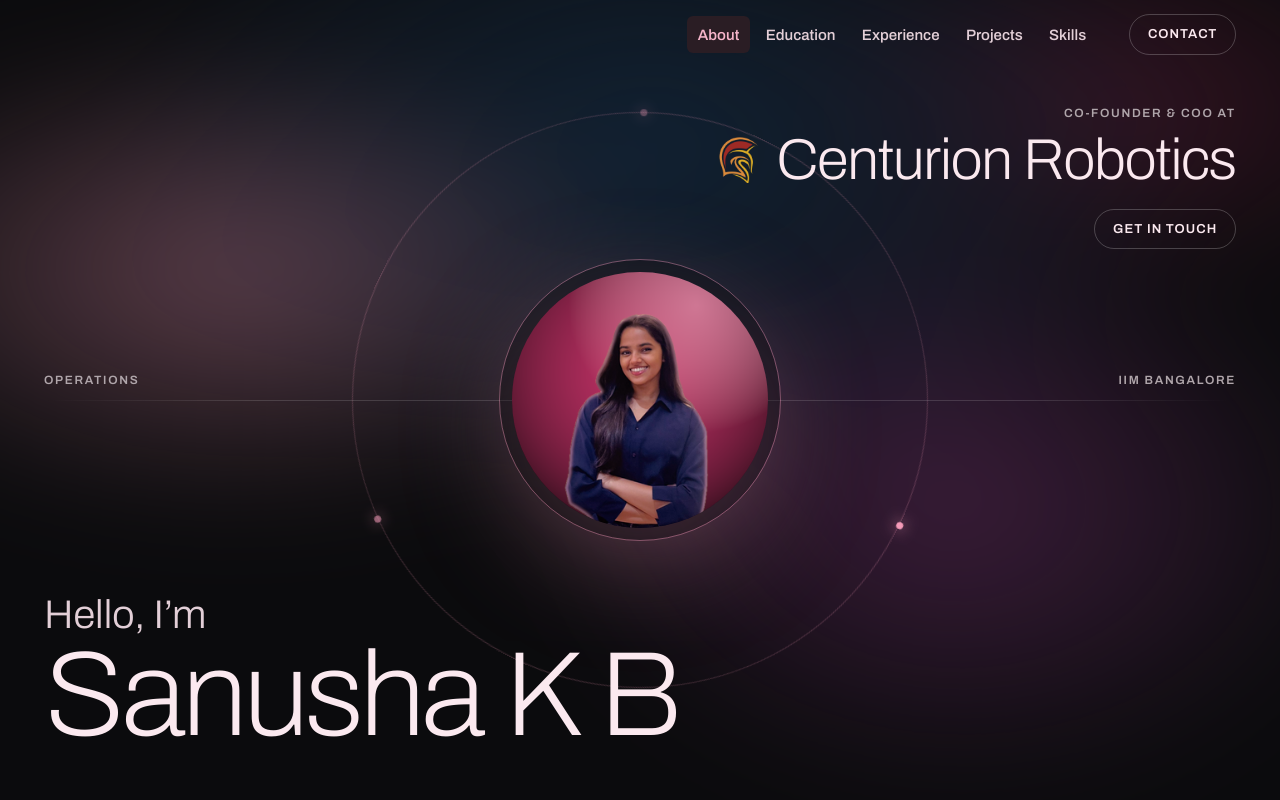
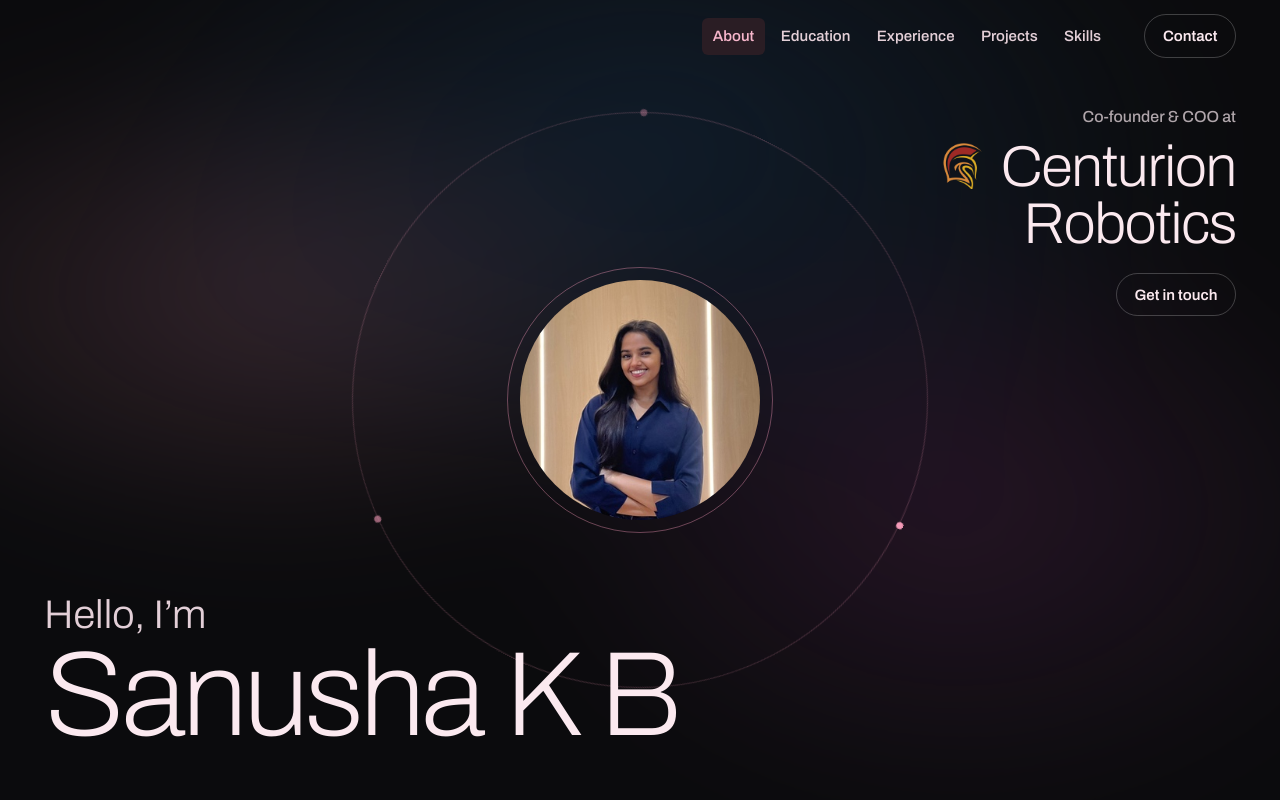
Before and after one commit to sammymaiti/sanusha-resume, a plain HTML site: page index.html in a window 1280 px wide. Shown: the top 800 px of the page. Drawn offline with Linux system fonts and the light colour scheme.

Commit message:
Restore original photo; remove filler labels, glows and shouting caps; keep hero parts clear at every size

```diff
--- a/index.html
+++ b/index.html
@@ -8,7 +8,7 @@
   <link rel="preconnect" href="https://fonts.googleapis.com">
   <link rel="preconnect" href="https://fonts.gstatic.com" crossorigin>
   <link href="https://fonts.googleapis.com/css2?family=Archivo:wdth,wght@62..125,100..800&family=Source+Serif+4:opsz,wght@8..60,400..600&display=swap" rel="stylesheet">
-  <link rel="stylesheet" href="style.css?v=23">
+  <link rel="stylesheet" href="style.css?v=24">
 </head>
 <body>
 
@@ -32,15 +32,12 @@
       <div class="scene">
         <div class="smoke" aria-hidden="true"></div>
         <div class="orbit" aria-hidden="true"><span></span><span></span><span></span></div>
-        <div class="horizon" aria-hidden="true"></div>
         <div class="scene-top">
           <p class="tag">Co-founder &amp; COO at</p>
           <p class="scene-word"><img class="logo-inline" src="images/logos/centurion-robotics.png" alt="" width="256" height="256">Centurion Robotics</p>
           <a class="pill" href="mailto:sanusha1415@gmail.com">Get in touch</a>
         </div>
-        <img src="images/sanusha.png?v=2" alt="Portrait of Sanusha K B" class="scene-photo" width="308" height="337">
-        <p class="scene-side scene-left">Operations</p>
-        <p class="scene-side scene-right">IIM Bangalore</p>
+        <img src="images/sanusha.jpg" alt="Portrait of Sanusha K B" class="scene-photo" width="308" height="337">
         <h1 class="scene-name"><span class="scene-hello">Hello, I&rsquo;m</span> <span class="scene-big">Sanusha&nbsp;K&nbsp;B</span></h1>
       </div>
 
--- a/style.css
+++ b/style.css
@@ -296,11 +296,9 @@ img {
   border-radius: 999px;
   color: var(--ink);
   font-family: var(--font-ui);
-  font-size: 0.8125rem;
+  font-size: 0.9375rem;
   font-weight: 600;
-  letter-spacing: 0.08em;
   text-decoration: none;
-  text-transform: uppercase;
   transition: background-color 200ms var(--ease), color 200ms var(--ease), border-color 200ms var(--ease);
 }
 
@@ -313,6 +311,7 @@ img {
 
 /* ---------- 5. About: the opening scene ---------- */
 .scene {
+  --photo: min(38vmin, 30svh, 16rem);
   position: relative;
   isolation: isolate;
   display: grid;
@@ -335,10 +334,9 @@ img {
   inset: -25%;
   z-index: -2;
   background:
-    radial-gradient(32% 28% at 30% 42%, rgb(244 154 184 / 0.34), transparent 70%),
-    radial-gradient(30% 34% at 68% 58%, rgb(126 52 120 / 0.42), transparent 70%),
-    radial-gradient(40% 40% at 52% 30%, rgb(19 40 62 / 0.8), transparent 72%),
-    radial-gradient(26% 22% at 75% 25%, rgb(184 41 95 / 0.25), transparent 70%);
+    radial-gradient(34% 30% at 32% 44%, rgb(244 154 184 / 0.16), transparent 70%),
+    radial-gradient(32% 36% at 68% 58%, rgb(126 52 120 / 0.22), transparent 70%),
+    radial-gradient(40% 40% at 52% 30%, rgb(19 40 62 / 0.6), transparent 72%);
   filter: blur(50px);
   animation: drift 26s ease-in-out infinite alternate;
   will-change: transform;
@@ -380,7 +378,6 @@ img {
   margin: -3.5px;
   border-radius: 50%;
   background: var(--signal);
-  box-shadow: 0 0 14px var(--signal);
   transform: rotate(var(--a, 0deg)) translateX(calc(var(--size) / 2));
 }
 
@@ -400,18 +397,10 @@ img {
   }
 }
 
-/* a faint horizon line through the middle of the scene */
-.horizon {
-  position: absolute;
-  inset-block-start: 50%;
-  inset-inline: var(--gutter);
-  z-index: -1;
-  height: 1px;
-  background: linear-gradient(90deg, transparent, rgb(255 255 255 / 0.14) 18%, rgb(255 255 255 / 0.14) 82%, transparent);
-}
-
 .scene-top {
   grid-area: top;
+  /* never reaches past the photo's ring, whatever the screen size */
+  max-width: calc(50% - var(--photo) / 2 - 2.5rem);
   display: flex;
   flex-direction: column;
   align-items: flex-end;
@@ -422,14 +411,11 @@ img {
   animation: fade-in 1.2s 0.4s var(--ease) both;
 }
 
-.tag,
-.scene-side {
+.tag {
   color: var(--muted);
   font-family: var(--font-ui);
-  font-size: 0.75rem;
-  font-weight: 600;
-  letter-spacing: 0.14em;
-  text-transform: uppercase;
+  font-size: 1rem;
+  font-weight: 500;
 }
 
 .scene-word {
@@ -505,31 +491,14 @@ img {
   inset-block-start: 50%;
   inset-inline-start: 50%;
   translate: -50% -50%;
-  width: min(38vmin, 16rem);
+  width: var(--photo);
   aspect-ratio: 1;
   object-fit: cover;
   object-position: 50% 24%;
   border-radius: 50%;
   outline: 1px solid rgb(244 154 184 / 0.4);
   outline-offset: 12px;
-  box-shadow: 0 0 0 12px rgb(11 11 13 / 0.35), 0 30px 120px -10px rgb(244 154 184 / 0.4);
   animation: fade-in 1.4s 0.2s var(--ease) both;
-}
-
-/* the two labels sit on the horizon line, at the edges */
-.scene-left,
-.scene-right {
-  position: absolute;
-  inset-block-start: 50%;
-  translate: 0 calc(-100% - 0.6rem);
-}
-
-.scene-left {
-  inset-inline-start: var(--gutter);
-}
-
-.scene-right {
-  inset-inline-end: var(--gutter);
 }
 
 /* the name: huge and thin, bottom left, rising into place on load */
@@ -1326,6 +1295,10 @@ img {
   }
 
   .scene-top {
+    max-width: none;
+  }
+
+  .scene-top {
     align-items: flex-start;
     justify-self: start;
     text-align: start;
@@ -1470,9 +1443,7 @@ img {
 
   .smoke,
   .orbit,
-  .horizon,
-  .pill,
-  .scene-side {
+  .pill {
     display: none;
   }
 
```
Also changed, not shown: images/sanusha.png (deleted).
